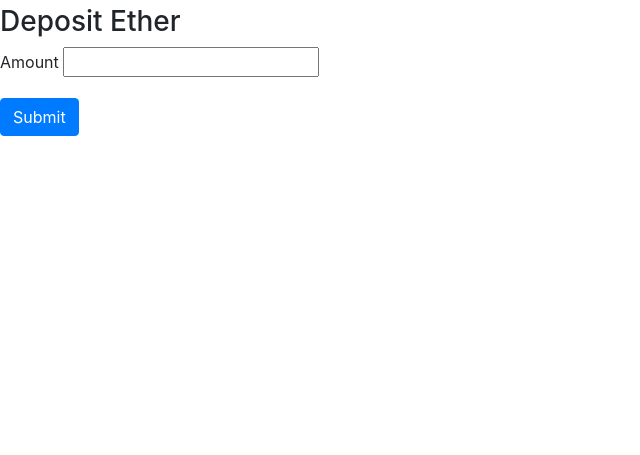
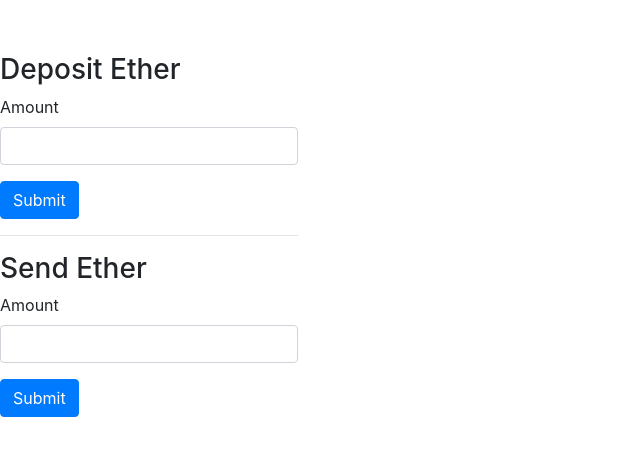
Before and after one commit to RyN21/ether_wallet_ETB, a website built with webpack: page public/index.html in a window 1280 px wide. Shown: the part 51-506 px from the top of the page, without its empty margins (0-640 px from the left). Built offline with nearby package versions, Linux system fonts and the light colour scheme.

Commit message:
Create form to send ether

```diff
--- a/public/index.html
+++ b/public/index.html
@@ -6,16 +6,30 @@
   <body>
     <div class="containter">
       <div class="row">
-        <div class="col-sm-12">
-          <h1>Ether Wallet</h1>
+        <div class="col-sm-3">
+          <h1>Ether Wallet</h1><br><br>
+
           <form id="deposit">
             <h3>Deposit Ether</h3>
             <div class="form-group">
-              <label for="value">Amount</label>
-              <input id="value" type="integer" class="form-conntrol"></input>
+              <label for="amount">Amount</label>
+              <input id="amount" type="integer" class="form-control"></input>
+            </div>
+            <button type="submit" class="btn btn-primary">Submit</button>
+            <p id="create-result"></p>
+          </form>
+
+          <hr>
+
+          <form id="send">
+            <h3>Send Ether</h3>
+            <div class="form-group">
+              <label for="amount">Amount</label>
+              <input id="amount" type="integer" class="form-control"></input>
             </div>
             <button type="submit" class="btn btn-primary">Submit</button>
           </form>
+
         </div>
       </div>
     </div>
```
